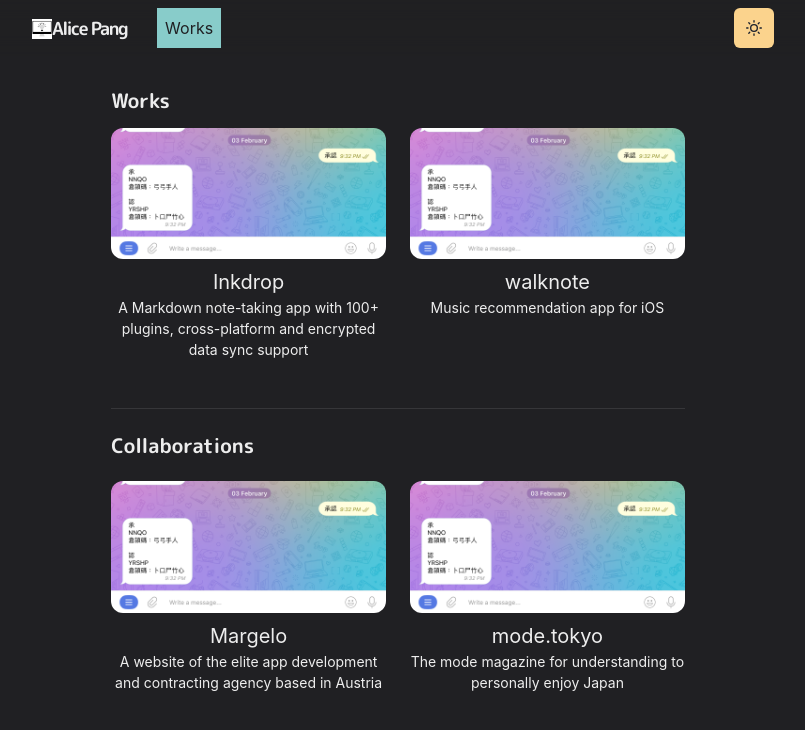
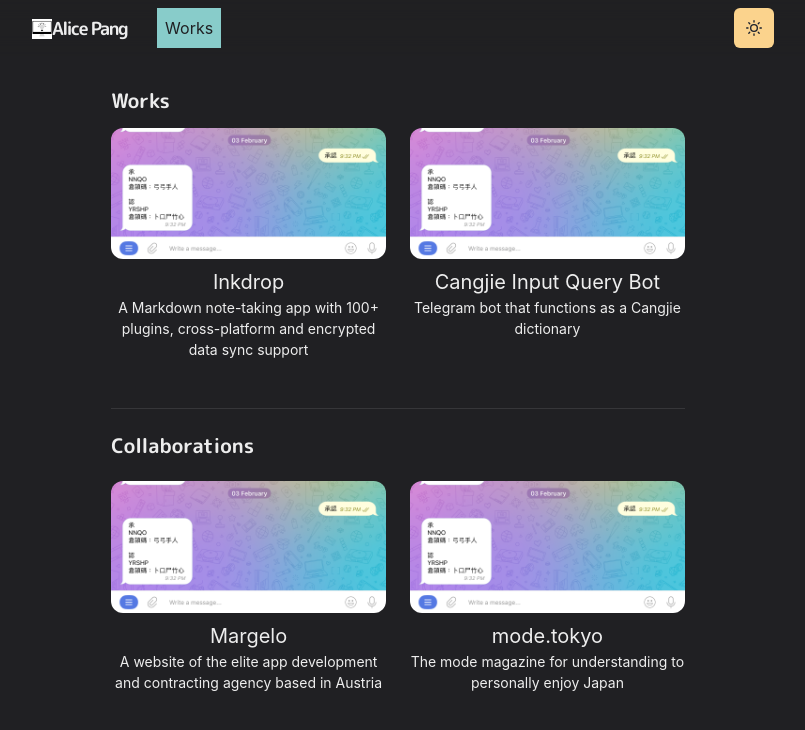
Before and after one commit to ympang/portfolio-website, a Next.js app: page /works in a window 1280 px wide. Shown: the top 730 px of the page, without its empty margins (242-1047 px from the left). Built offline with nearby package versions, Linux system fonts and the light colour scheme.

Commit message:
update work

```diff
--- a/components/grid-item.js
+++ b/components/grid-item.js
@@ -21,11 +21,12 @@
     </Box>
 )
 
-export const WorkGridItem = ({ children, id, title, thumbnail }) => (
+export const WorkGridItem = ({ children, id, title, thumbnail, url }) => (
     <Box w="100%" textAlign="center">
         <LinkBox
             as={NextLink}
-            href={`/works/${id}`}
+            // href={`/works/${id}`}
+            href={url}
             scroll={false}
             cursor="pointer"
         >
--- a/pages/works.js
+++ b/pages/works.js
@@ -14,18 +14,19 @@
 
       <SimpleGrid columns={[1, 1, 2]} gap={6}>
         <Section>
-          <WorkGridItem id="inkdrop" title="Inkdrop" thumbnail={thumbBot}>
+          <WorkGridItem id="inkdrop" title="Inkdrop" thumbnail={thumbBot} url={""}>
             A Markdown note-taking app with 100+ plugins, cross-platform and
             encrypted data sync support
           </WorkGridItem>
         </Section>
         <Section>
           <WorkGridItem
-            id="walknote"
-            title="walknote"
+            id="cangjie"
+            title="Cangjie Input Query Bot"
             thumbnail={thumbBot}
+            url={"https://github.com/ympang/cangjie-input-query-bot/"}
           >
-            Music recommendation app for iOS
+            Telegram bot that functions as a Cangjie dictionary
           </WorkGridItem>
         </Section>
       </SimpleGrid>
@@ -40,22 +41,17 @@
 
       <SimpleGrid columns={[1, 1, 2]} gap={6}>
         <Section delay={0.3}>
-          <WorkGridItem id="margelo" thumbnail={thumbBot} title="Margelo">
+          <WorkGridItem id="margelo" thumbnail={thumbBot} title="Margelo" url={""}>
             A website of the elite app development and contracting agency based
             in Austria
           </WorkGridItem>
         </Section>
         <Section delay={0.3}>
-          <WorkGridItem
-            id="modetokyo"
-            thumbnail={thumbBot}
-            title="mode.tokyo"
-          >
+          <WorkGridItem id="modetokyo" thumbnail={thumbBot} title="mode.tokyo" url={""}>
             The mode magazine for understanding to personally enjoy Japan
           </WorkGridItem>
         </Section>
       </SimpleGrid>
-
     </Container>
   </Layout>
 )
```
